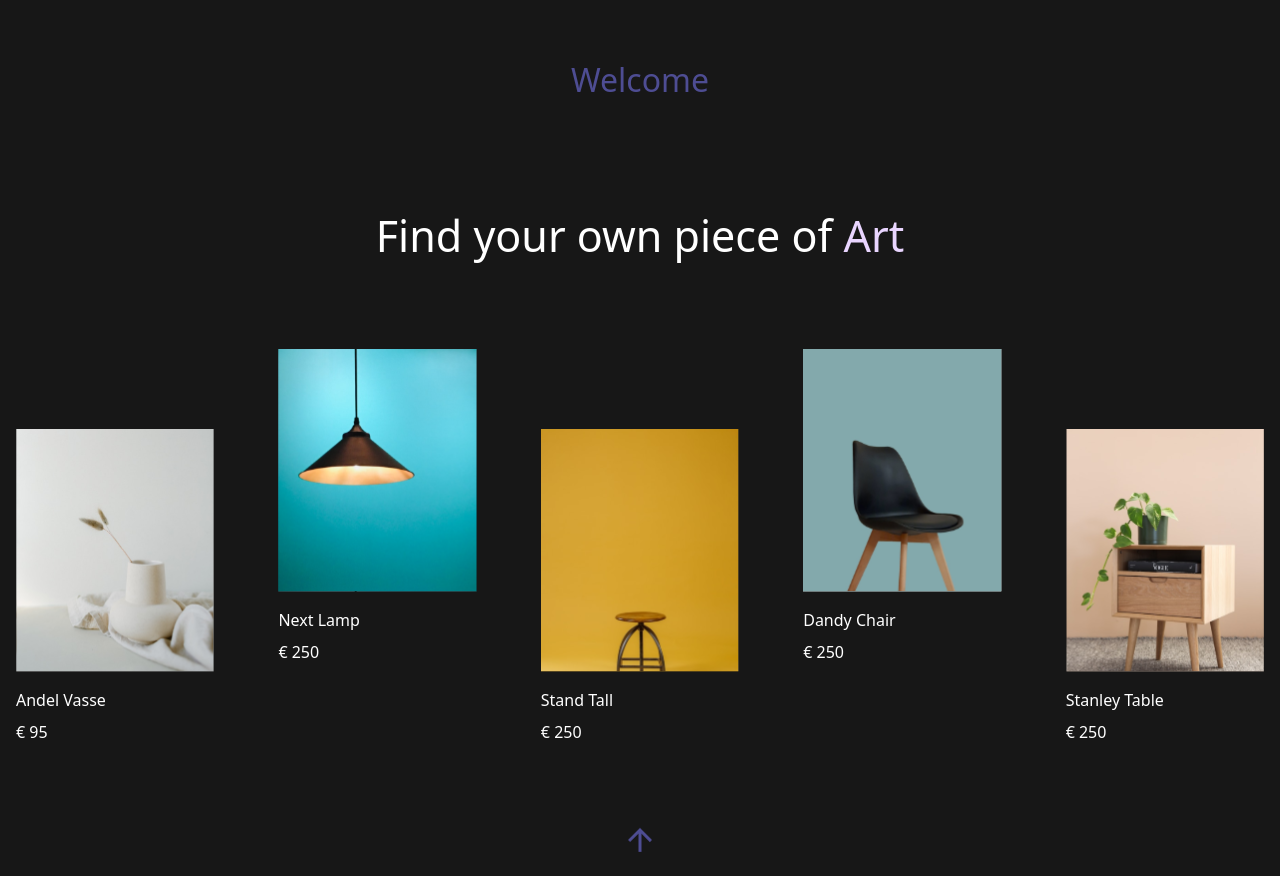
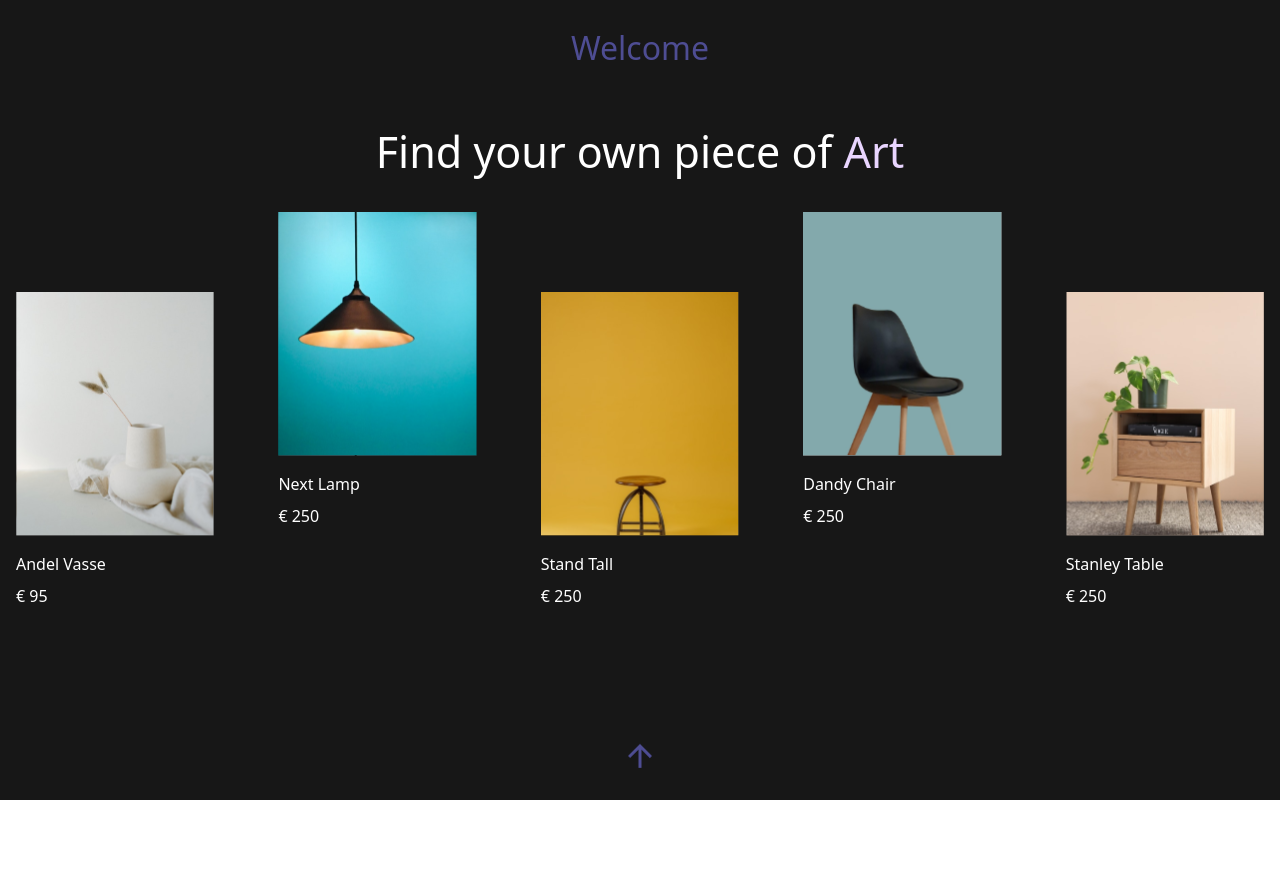
Before and after one commit to YiPei1994/comf_home, a React (Vite) app: page / in a window 1280 px wide. After the commit the page ends 800 px from the top, so only its background shows below. Built offline with nearby package versions, Linux system fonts and the light colour scheme.

Commit message:
style - fix style

```diff
--- a/src/contents/home/Welcome.tsx
+++ b/src/contents/home/Welcome.tsx
@@ -8,21 +8,21 @@ function Welcome() {
   const [showSlide, setShowSlide] = useState(true);
   return (
     <div
-      className={`${showSlide ? 'top-0' : '-top-full'} absolute left-0 z-40 flex  min-h-screen  w-full  flex-col  items-center overflow-hidden bg-neutral-900  transition-all duration-300`}
+      className={`${showSlide ? 'top-0' : '-top-full'} absolute left-0 z-40 flex  h-screen  w-full  flex-col items-center justify-center overflow-hidden bg-neutral-900  transition-all duration-300`}
     >
-      <div className="mt-[40px] flex h-full flex-col items-center justify-center gap-[40px] p-4 text-center xl:gap-[100px]">
+      <div className="flex h-full flex-col items-center justify-center gap-6 px-4 py-[40px] text-center xl:gap-12 xl:py-[80px]">
         <h3 className="text-primary ">Welcome</h3>
         <h2 className="bold bold text-white">
           Find your own piece of <span className="text-purple-200">Art</span>
         </h2>
-        <div className="relative my-[20px] flex h-[350px] w-[60%] xl:h-auto xl:w-full xl:gap-16">
+        <div className="relative my-[20px] flex min-h-[350px] w-[70%] md:min-h-[420px] lg:w-[55%] xl:h-auto xl:w-full xl:gap-16">
           {productsData?.map((product) => (
             <ProductCard key={product.id} product={product} />
           ))}
         </div>
         <Button
           onClick={() => setShowSlide((d) => !d)}
-          className="mt-[8%] bg-transparent xl:mt-0"
+          className="mt-[50px] bg-transparent lg:mt-[30px] xl:mt-0"
           type="button"
         >
           <MdArrowUpward className="text-primary animate-bounce text-4xl" />
```
